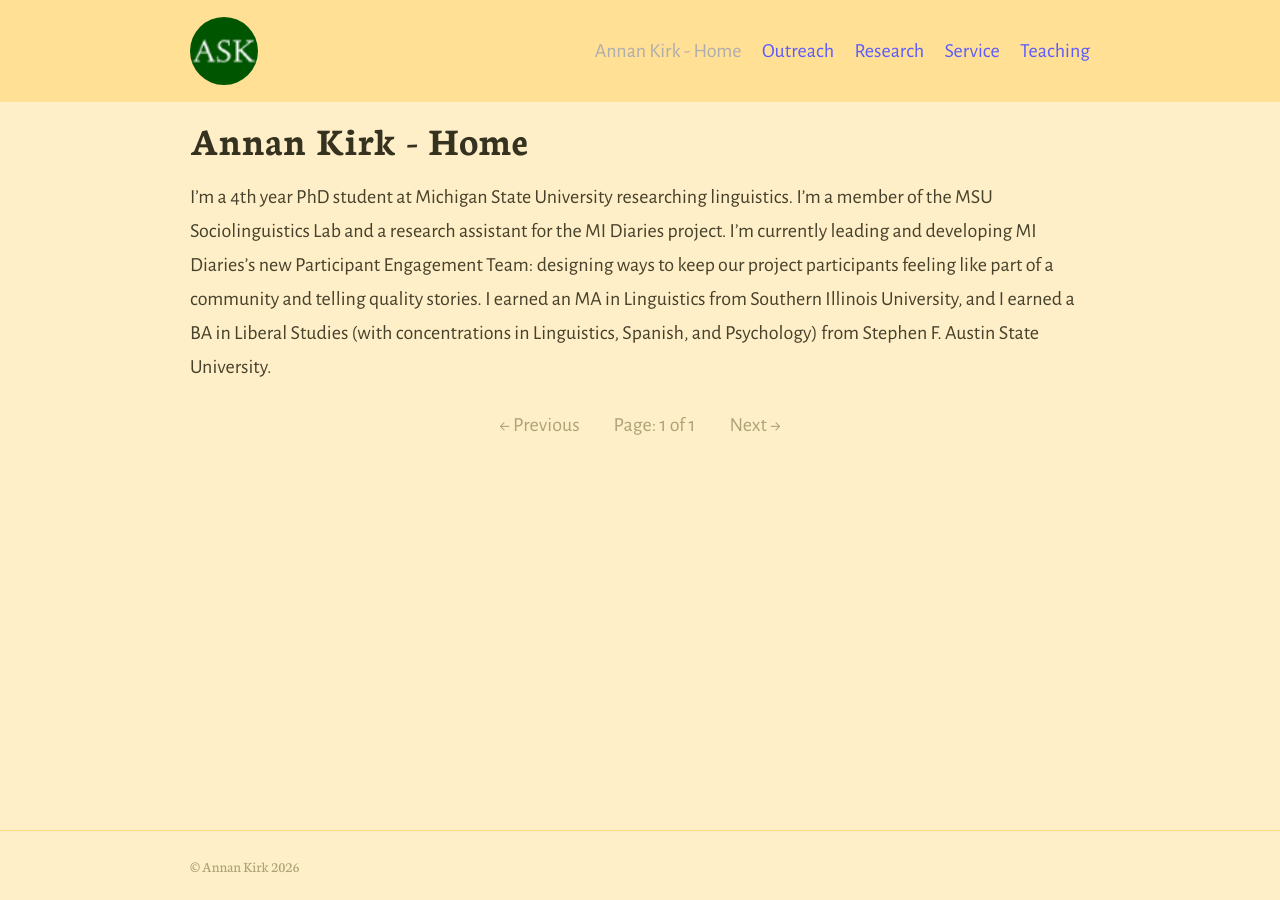
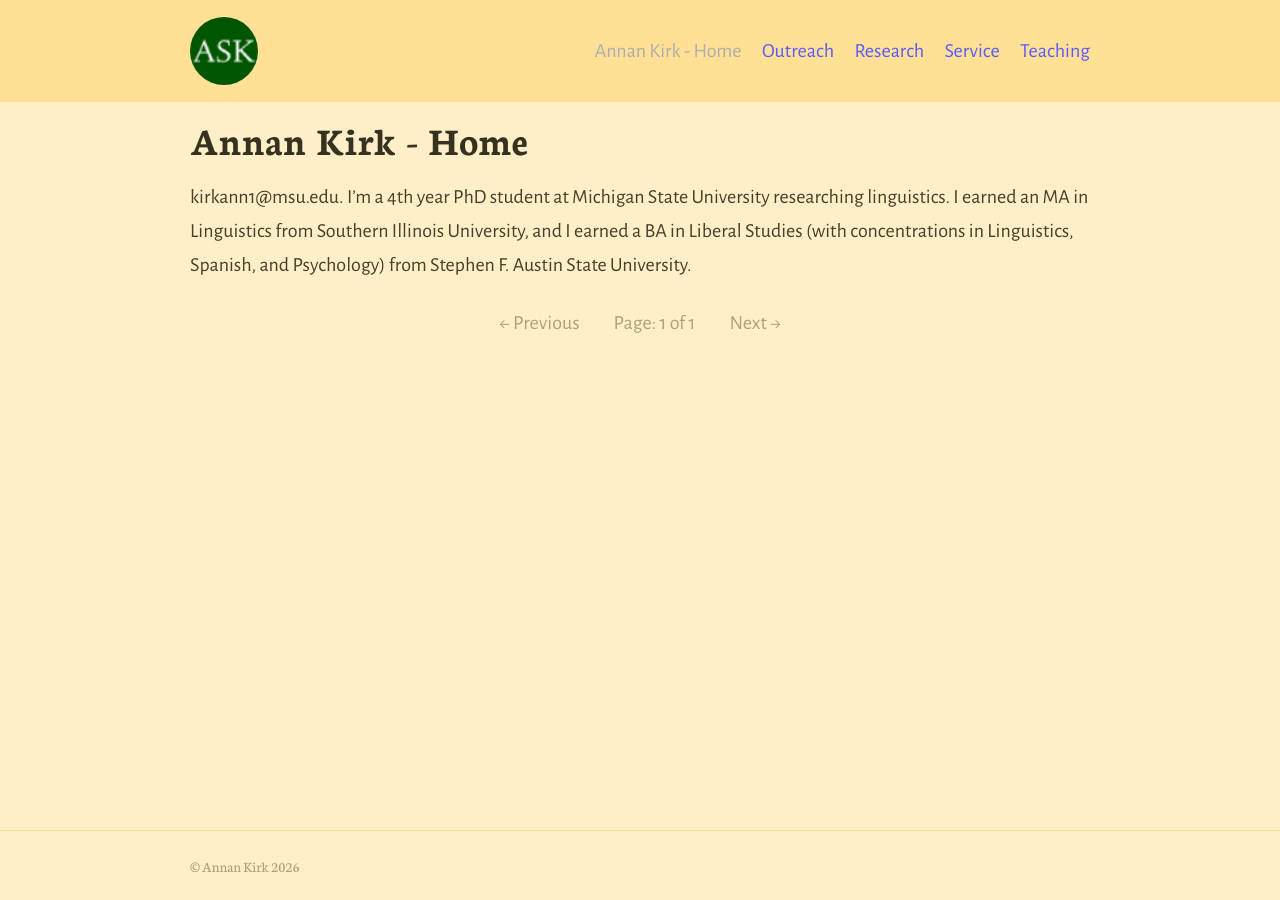
Before and after one commit to annankirk/annankirk.github.io, a Jekyll site: the page built from index.html, in a window 1280 px wide. Built offline with Jekyll 4.4.1, drawn with Linux system fonts in a browser that asks for light colours; the list of posts is cut into pages by our own code.

Commit message:
Update _config.yml

```diff
--- a/_config.yml
+++ b/_config.yml
@@ -39,7 +39,7 @@ collections:
   posts:
     title: Annan Kirk - Home # Needed for Siteleaf
     output: false
-    description: "I'm a 4th year PhD student at Michigan State University researching linguistics. I'm a member of the MSU Sociolinguistics Lab and a research assistant for the MI Diaries project. I'm currently leading and developing MI Diaries's new Participant Engagement Team: designing ways to keep our project participants feeling like part of a community and telling quality stories. I earned an MA in Linguistics from Southern Illinois University, and I earned a BA in Liberal Studies (with concentrations in Linguistics, Spanish, and Psychology) from Stephen F. Austin State University." # The post list page content
+    description: "kirkann1@msu.edu. I'm a 4th year PhD student at Michigan State University researching linguistics. I earned an MA in Linguistics from Southern Illinois University, and I earned a BA in Liberal Studies (with concentrations in Linguistics, Spanish, and Psychology) from Stephen F. Austin State University." # The post list page content
 
 # 6. Jekyll collections settings
 defaults:
```
